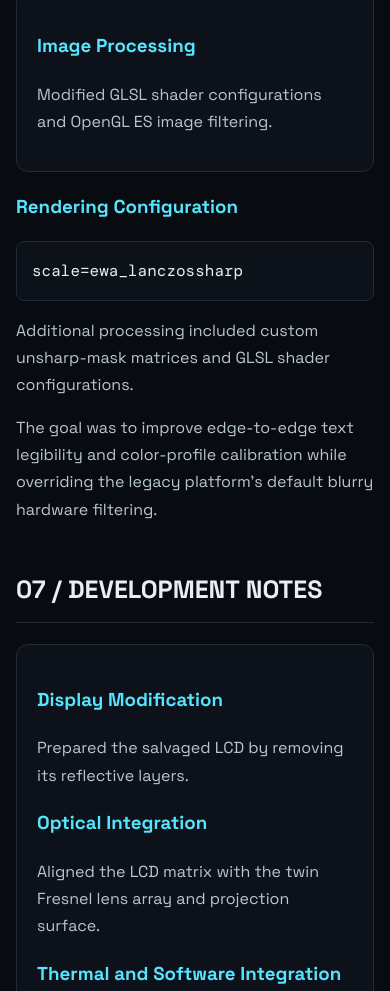
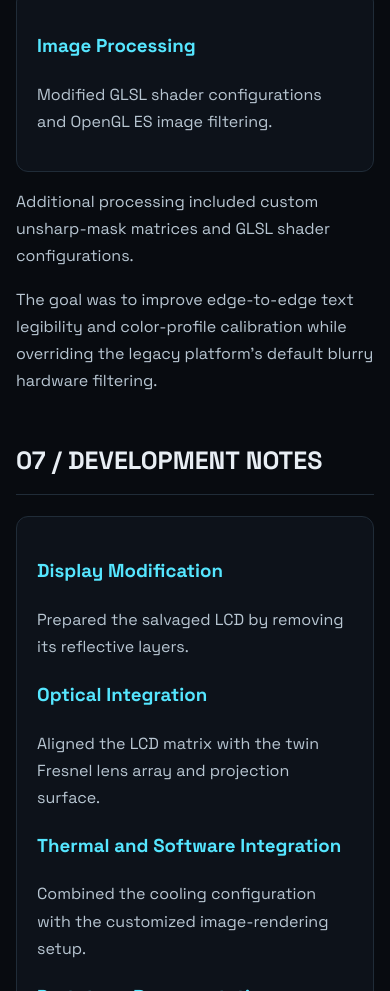
Before and after one commit to DiskarteTechPH/DiskarteTechPH.github.io, a plain HTML site: page diy-smartphone-projector.html in a window 390 px wide. Shown: the part 3798-4789 px from the top of the page. Drawn offline with nearby package versions, Linux system fonts and the light colour scheme.

Commit message:
Update diy-smartphone-projector.html

```diff
--- a/diy-smartphone-projector.html
+++ b/diy-smartphone-projector.html
@@ -386,12 +386,6 @@
 
     </div>
 
-    <h3>Rendering Configuration</h3>
-
-    <div class="code">
-      scale=ewa_lanczossharp
-    </div>
-
     <p>
       Additional processing included custom unsharp-mask
       matrices and GLSL shader configurations.
```
